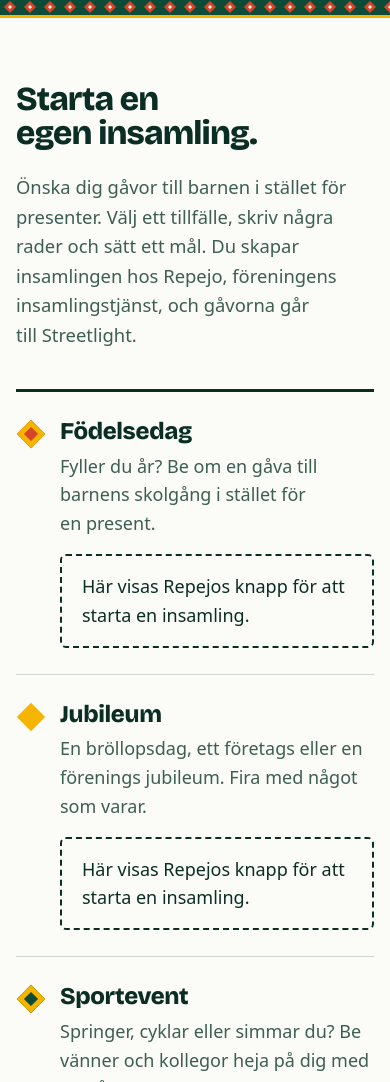
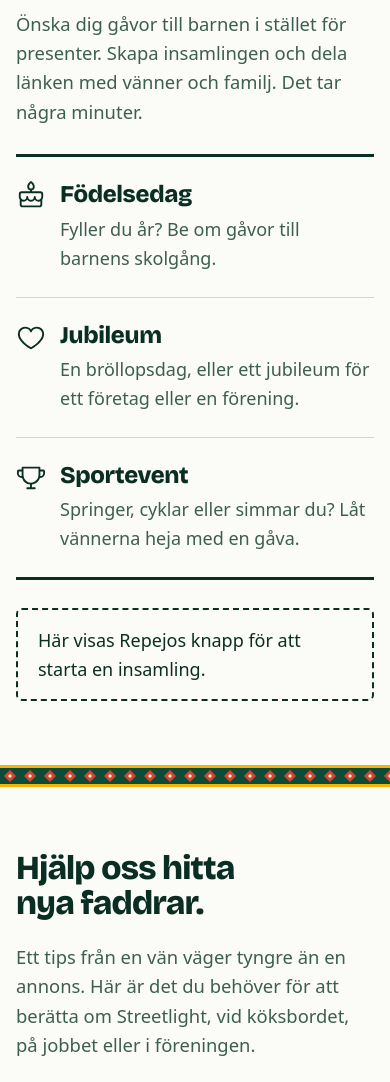
Before and after one commit to streetlight-nu/web, an Astro site: page /engagera-dig in a window 390 px wide. Shown: the part 918-2000 px from the top of the page. Built offline with nearby package versions, Linux system fonts and the light colour scheme; Astro itself is replaced by a stand-in of ours; a web font is replaced by a local one.

Commit message:
Engagera dig: tillfällena med ikoner, en knapp och kortare text
Födelsedag, Jubileum och Sportevent står i en lista med ikoner ur Phosphor
(tårta, hjärta och pokal, som i Repejos egen dialog). En enda knapp utan
kategori ersätter de tre, så Repejo frågar efter tillfället. Inledningen och
stegen är ett kort stycke, och knappen står direkt under det. Pågående
insamlingar är borttaget. Menytestet på mobil väntar tills menyn har öppnats.

Co-Authored-By: Claude Opus 5.5 <noreply@anthropic.com>

```diff
--- a/DESIGN.md
+++ b/DESIGN.md
@@ -321,6 +321,6 @@ Märket är en gatlykta ritad med en enda linje på ett rutnät om 80 × 80, med
 - **Don't** använd romben som logotyp eller fristående ikon. Den finns bara i vävningen.
 - **Don't** betona med kursiv.
 - **Don't** bygg sidor av rutnät med likadana kort. Använd Ledger, Steps eller guldtråden.
-- **Don't** använd emoji eller en ikonuppsättning. De få ikonerna ritas som SVG med samma linjetjocklek.
+- **Don't** använd emoji eller en ikonuppsättning. De få ikonerna ritas som SVG med samma linjetjocklek. Undantaget är de tre ikonerna på Engagera dig, ur Phosphor Icons i vikten Regular (MIT): en tårta, ett hjärta och en pokal. De står för samma saker som ikonerna i Repejos egen dialog för att starta en insamling, står som markör i en lista med tillfällena under Starta en egen insamling, bredvid en enda Repejo-knapp, och ligger i `Kategoriikon.astro`. Nya ikoner ur uppsättningen läggs bara till för något som saknar bra ord.
 - **Don't** ladda typsnitt från tredje part i vår egen kod, men en extern tjänst får anropas, som Repejo för julkampanjens betalning. Repejos skript kan själv hämta typsnitt och andra tjänster (ADR 0003).
 - **Don't** återinför varumärkesguidens Open Sans, #FFD200, #FF1736 eller asfaltslooken.
--- /dev/null
+++ b/src/components/Kategoriikon.astro
@@ -0,0 +1,39 @@
+---
+/**
+ * The icons for the fundraiser categories on Engagera dig: Phosphor Icons, weight Regular (MIT licence,
+ * Copyright (c) 2020 Phosphor Icons, https://phosphoricons.com). They stand for the same things as the icons in
+ * Repejo's own dialog for starting a fundraiser: a cake for Födelsedag, a heart for Jubileum and a trophy for Sportevent.
+ * Unlike Ikon.astro these are outlined shapes on a 256 grid, not strokes, so they have their own component.
+ * Decorative: the heading next to them carries the name, and they take the text colour.
+ */
+interface Props {
+  namn: "tarta" | "hjarta" | "pokal";
+  class?: string;
+}
+
+const { namn, class: klass } = Astro.props;
+---
+
+<svg class:list={["shrink-0", klass]} viewBox="0 0 256 256" aria-hidden="true" fill="currentColor" data-ikon={namn}>
+  {
+    namn === "tarta" && (
+      <>
+        <path fill="currentColor" d="M232 112a24 24 0 0 0-24-24h-72v-9a32.06 32.06 0 0 0 24-31c0-28-26.44-45.91-27.56-46.66a8 8 0 0 0-8.88 0C122.44 2.09 96 20 96 48a32.06 32.06 0 0 0 24 31v9H48a24 24 0 0 0-24 24v23.33a40.84 40.84 0 0 0 8 24.24V200a24 24 0 0 0 24 24h144a24 24 0 0 0 24-24v-40.43a40.84 40.84 0 0 0 8-24.24ZM112 48c0-13.57 10-24.46 16-29.79c6 5.33 16 16.22 16 29.79a16 16 0 0 1-32 0m-72 64a8 8 0 0 1 8-8h160a8 8 0 0 1 8 8v23.33c0 13.25-10.46 24.31-23.32 24.66A24 24 0 0 1 168 136a8 8 0 0 0-16 0a24 24 0 0 1-48 0a8 8 0 0 0-16 0a24 24 0 0 1-24.68 24C50.46 159.64 40 148.58 40 135.33Zm160 96H56a8 8 0 0 1-8-8v-27.44A38.8 38.8 0 0 0 62.88 176a39.7 39.7 0 0 0 29-11.31A40.4 40.4 0 0 0 96 160a40 40 0 0 0 64 0a40.4 40.4 0 0 0 4.13 4.67A39.67 39.67 0 0 0 192 176h1.14a38.8 38.8 0 0 0 14.86-3.44V200a8 8 0 0 1-8 8"/>
+      </>
+    )
+  }
+  {
+    namn === "hjarta" && (
+      <>
+        <path fill="currentColor" d="M178 40c-20.65 0-38.73 8.88-50 23.89C116.73 48.88 98.65 40 78 40a62.07 62.07 0 0 0-62 62c0 70 103.79 126.66 108.21 129a8 8 0 0 0 7.58 0C136.21 228.66 240 172 240 102a62.07 62.07 0 0 0-62-62m-50 174.8c-18.26-10.64-96-59.11-96-112.8a46.06 46.06 0 0 1 46-46c19.45 0 35.78 10.36 42.6 27a8 8 0 0 0 14.8 0c6.82-16.67 23.15-27 42.6-27a46.06 46.06 0 0 1 46 46c0 53.61-77.76 102.15-96 112.8"/>
+      </>
+    )
+  }
+  {
+    namn === "pokal" && (
+      <>
+        <path fill="currentColor" d="M232 64h-24V48a8 8 0 0 0-8-8H56a8 8 0 0 0-8 8v16H24A16 16 0 0 0 8 80v16a40 40 0 0 0 40 40h3.65A80.13 80.13 0 0 0 120 191.61V216H96a8 8 0 0 0 0 16h64a8 8 0 0 0 0-16h-24v-24.42c31.94-3.23 58.44-25.64 68.08-55.58H208a40 40 0 0 0 40-40V80a16 16 0 0 0-16-16M48 120a24 24 0 0 1-24-24V80h24v32q0 4 .39 8Zm144-8.9c0 35.52-29 64.64-64 64.9a64 64 0 0 1-64-64V56h128ZM232 96a24 24 0 0 1-24 24h-.5a82 82 0 0 0 .5-8.9V80h24Z"/>
+      </>
+    )
+  }
+</svg>
--- a/src/lib/repejo.ts
+++ b/src/lib/repejo.ts
@@ -24,9 +24,8 @@ export function kampanjsida(kortkod: string): string {
 }
 
 /**
- * Repejo's categories for the fundraisers a visitor starts themselves (p2p), behind `<repejo-p2p-create-button>` on
- * Engagera dig. A category is Repejo's own value; `null` until the association has given it, and the page then shows
- * the chip "fylls i" instead of a button.
+ * Repejo's categories for the fundraisers a visitor starts themselves (p2p). Engagera dig has one button without a
+ * category, so Repejo's own dialog asks which; `Repejo.astro` can still give a button one of these values.
  */
 export const INSAMLINGSKATEGORI = {
   fodelsedag: "birthday",
--- a/src/pages/[engagera].astro
+++ b/src/pages/[engagera].astro
@@ -1,13 +1,12 @@
 ---
 import BaseLayout from "@/layouts/BaseLayout.astro";
 import FyllsI from "@/components/FyllsI.astro";
+import Kategoriikon from "@/components/Kategoriikon.astro";
 import Pil from "@/components/Pil.astro";
 import Repejo from "@/components/Repejo.astro";
-import Steps from "@/components/Steps.astro";
 import TibebBand from "@/components/TibebBand.astro";
 import { buttonVariants } from "@/components/ui/button";
 import { hamtaFunktioner } from "@/lib/funktioner";
-import { INSAMLINGSKATEGORI } from "@/lib/repejo";
 import { href } from "@/lib/utils";
 
 /** The page is built only when the flag `engagera` is on (src/data/funktioner.json); otherwise /engagera-dig is a 404. */
@@ -16,36 +15,34 @@ export function getStaticPaths() {
 }
 
 /**
- * Engagera dig: what members and others can do for Streetlight with their time. A green top with the three ways as
- * jump links, then one's own fundraiser through Repejo (ADR 0003): one row per category, each with Repejo's own
- * button `<repejo-p2p-create-button>`; then Repejo's list of ongoing fundraisers (`<repejo-p2p-list>`); last, tips and material for
- * finding new fadder. What the association has not given yet (a category's code, the printed material)
- * shows the chip "fylls i".
+ * Engagera dig: what members and others can do for Streetlight with their time. A green top with the two ways as
+ * jump links, then one's own fundraiser through Repejo (ADR 0003): the occasions with their icons and one Repejo button
+ * `<repejo-p2p-create-button>` without a category, so Repejo's own dialog asks which; last, tips and material for
+ * finding new fadder. The printed material the association has not given yet shows the chip "fylls i".
  */
 
-/** The three ways, in the order the sections come. */
+/** The two ways, in the order the sections come. */
 const vagar = [
   { id: "insamling", rubrik: "Starta en egen insamling", text: "För en födelsedag, ett jubileum eller ett sportevent." },
-  { id: "pagaende", rubrik: "Ge till en pågående insamling", text: "Heja på någon som redan samlar in till barnen." },
   { id: "faddrar", rubrik: "Hjälp oss hitta nya faddrar", text: "Tips och material för att berätta om Streetlight." },
 ];
 
-/** One row per category of Repejo's own fundraisers. */
-const kategorier: { rubrik: string; text: string; kategori: string | null }[] = [
+/** The occasions, each with an icon. Repejo's own dialog asks which one when the visitor starts a fundraiser. */
+const tillfallen: { rubrik: string; text: string; ikon: "tarta" | "hjarta" | "pokal" }[] = [
   {
     rubrik: "Födelsedag",
-    text: "Fyller du år? Be om en gåva till barnens skolgång i stället för en present.",
-    kategori: INSAMLINGSKATEGORI.fodelsedag,
+    text: "Fyller du år? Be om gåvor till barnens skolgång.",
+    ikon: "tarta",
   },
   {
     rubrik: "Jubileum",
-    text: "En bröllopsdag, ett företags eller en förenings jubileum. Fira med något som varar.",
-    kategori: INSAMLINGSKATEGORI.jubileum,
+    text: "En bröllopsdag, eller ett jubileum för ett företag eller en förening.",
+    ikon: "hjarta",
   },
   {
     rubrik: "Sportevent",
-    text: "Springer, cyklar eller simmar du? Be vänner och kollegor heja på dig med en gåva.",
-    kategori: INSAMLINGSKATEGORI.sportevent,
+    text: "Springer, cyklar eller simmar du? Låt vännerna heja med en gåva.",
+    ikon: "pokal",
   },
 ];
 
@@ -128,73 +125,33 @@ const markorer = ["", "mark--cobalt", "mark--gron"];
   <TibebBand variant="thin" />
 
   <section id="insamling" aria-labelledby="insamling-rubrik" class="bg-cotton py-[clamp(64px,9vw,120px)] text-ink">
-    <div class="band-inner">
+    <div class="insamling band-inner">
+      <div class="insamling-text min-w-0">
         <h2 id="insamling-rubrik" class="text-headline">Starta en egen insamling.</h2>
-      <p class="mt-[22px] max-w-[58ch] text-lede text-ink-soft">
-        Önska dig gåvor till barnen i stället för presenter. Välj ett tillfälle, skriv några rader och sätt ett mål. Du
-        skapar insamlingen hos Repejo, föreningens insamlingstjänst, och gåvorna går till Streetlight.
+        <p class="mt-[22px] max-w-[46ch] text-lede text-ink-soft">
+          Önska dig gåvor till barnen i stället för presenter. Skapa insamlingen och dela länken med vänner och familj. Det tar några minuter.
         </p>
-      <div class="split mt-[clamp(40px,5vw,56px)]">
-        <ul class="rader min-w-0" aria-label="Välj tillfälle">
+      </div>
+      <ul class="tillfallen" aria-label="Tillfällen att samla in till">
         {
-            kategorier.map((k, i) => (
-              <li data-kategori={k.rubrik}>
-                <span class:list={["mark", markorer[i % 3]]} aria-hidden="true" />
-                <div class="rad">
+          tillfallen.map((t) => (
+            <li data-tillfalle={t.rubrik}>
+              <Kategoriikon namn={t.ikon} class="size-11 text-ink max-[520px]:size-[30px]" />
               <div class="min-w-0">
-                    <h3 class="text-title tracking-[-0.015em]">{k.rubrik}</h3>
-                    <p class="mt-1.5 max-w-[44ch] text-ink-soft">{k.text}</p>
-                  </div>
-                  <div class="handling">
-                    {k.kategori ? (
-                      <Repejo del="skapa-insamling" kategori={k.kategori} />
-                    ) : (
-                      <FyllsI>knapp fylls i</FyllsI>
-                    )}
-                  </div>
+                <h3 class="text-title tracking-[-0.015em]">{t.rubrik}</h3>
+                <p class="mt-1.5 max-w-[44ch] text-ink-soft">{t.text}</p>
               </div>
             </li>
           ))
         }
       </ul>
-        <div class="min-w-0">
-          <h3 id="sa-gar-det-till" class="text-title tracking-[-0.015em]">Så går det till</h3>
-          <Steps aria-labelledby="sa-gar-det-till" class="mt-5">
-            <li>
-              Fyll i Repejos formulär: en titel, några rader, ett målbelopp och en omslagsbild. Det tar några minuter.
-            </li>
-            <li>Dela länken med vänner och familj, i sociala medier eller som en QR-kod.</li>
-            <li>Följ hur gåvorna kommer in och hur nära målet du är.</li>
-          </Steps>
-          <p class="mt-7 max-w-[46ch] border-t-[3px] border-ink pt-5 text-ink-soft">
-            Vill du använda ett foto från Addis Abeba? Ta bara bilder som föreningen ger dig. Bilder på barnen och
-            familjerna kräver familjens samtycke.
-          </p>
-        </div>
+      <div class="insamling-knapp min-w-0">
+        <Repejo del="skapa-insamling" />
       </div>
     </div>
   </section>
 
-  <section
-    id="pagaende"
-    aria-labelledby="pagaende-rubrik"
-    class="on-green bg-green-deep py-[clamp(64px,9vw,120px)] text-cotton"
-  >
-    <div class="band-inner">
-      <div class="flex flex-wrap items-end justify-between gap-6">
-        <div class="min-w-0">
-          <h2 id="pagaende-rubrik" class="text-headline">Pågående insamlingar.</h2>
-          <p class="mt-[22px] max-w-[46ch] text-lede text-mint">
-            De här samlar in till barnen just nu. Ge en gåva till någon av dem, eller hämta idéer till din egen.
-          </p>
-        </div>
-        <a class={buttonVariants({ variant: "line" })} href="#insamling">Starta din egen</a>
-      </div>
-      <div class="lista mt-[clamp(32px,4vw,40px)]">
-        <Repejo del="insamlingar" />
-      </div>
-    </div>
-  </section>
+  <TibebBand variant="thin" />
 
   <section id="faddrar" aria-labelledby="faddrar-rubrik" class="bg-cotton py-[clamp(64px,9vw,120px)] text-ink">
     <div class="split band-inner">
@@ -271,7 +228,7 @@ const markorer = ["", "mark--cobalt", "mark--gron"];
     }
   }
 
-  /* The three ways: a Ledger on green of jump links. */
+  /* The ways: a Ledger on green of jump links. */
   .vagar ul {
     list-style: none;
     margin: 0;
@@ -295,6 +252,62 @@ const markorer = ["", "mark--cobalt", "mark--gron"];
     text-decoration-color: var(--color-gold-soft);
     text-decoration-thickness: 2px;
     text-underline-offset: 6px;
+  }
+
+  /* Starta en egen insamling: the text and its steps, then the button, on the left; the occasions on the right.
+     Under 900 px the occasions come before the button, so the visitor has seen them when they start. */
+  .insamling {
+    display: grid;
+    grid-template-columns: minmax(0, 1.1fr) minmax(0, 0.9fr);
+    grid-template-areas:
+      "text tillfallen"
+      "knapp tillfallen";
+    /* The text row is as tall as the text, so the button sits right under the intro; the taller list on the right
+       takes its extra height from the button's row. */
+    grid-template-rows: auto 1fr;
+    align-items: start;
+    column-gap: clamp(32px, 6vw, 96px);
+    row-gap: clamp(28px, 3vw, 36px);
+  }
+  .insamling-text {
+    grid-area: text;
+  }
+  .insamling-knapp {
+    grid-area: knapp;
+  }
+  @media (max-width: 900px) {
+    .insamling {
+      grid-template-columns: minmax(0, 1fr);
+      grid-template-areas:
+        "text"
+        "tillfallen"
+        "knapp";
+      grid-template-rows: none;
+    }
+  }
+
+  /* The occasions: rows as in Ledger, between thick ink rules, with the icon in the marker column. */
+  .tillfallen {
+    grid-area: tillfallen;
+    list-style: none;
+    margin: 0;
+    padding: 0;
+    border-block: 3px solid var(--color-ink);
+  }
+  .tillfallen li {
+    display: grid;
+    grid-template-columns: 44px minmax(0, 1fr);
+    gap: 20px;
+    padding-block: 24px;
+  }
+  .tillfallen li + li {
+    border-top: 1.5px solid rgba(11, 46, 36, 0.18);
+  }
+  @media (max-width: 520px) {
+    .tillfallen li {
+      grid-template-columns: 30px minmax(0, 1fr);
+      gap: 14px;
+    }
   }
 
   /* Rows as in Ledger: thick ink rules top and bottom, a woven marker, the text and an action. */
@@ -354,14 +367,6 @@ const markorer = ["", "mark--cobalt", "mark--gron"];
     }
   }
 
-  /* Repejo's list of fundraisers on a cotton panel, so it reads as it does on Repejo's own white page. */
-  .lista {
-    padding: clamp(16px, 3vw, 32px);
-    border-radius: var(--radius-lg);
-    background: var(--color-cotton);
-    color: var(--color-ink);
-  }
-
   /* Så kan du berätta: gold rhombi on green, as the markers on the gold thread. */
   .berattelse {
     list-style: none;
--- a/tests/e2e/engagera-dig.spec.ts
+++ b/tests/e2e/engagera-dig.spec.ts
@@ -11,14 +11,13 @@ test.describe("Engagera dig", () => {
     await page.goto("engagera-dig");
   });
 
-  test("toppen leder till de tre sätten att engagera sig", async ({ page }) => {
+  test("toppen leder till de två sätten att engagera sig", async ({ page }) => {
     await expect(
       page.getByRole("heading", { level: 1, name: "Engagera dig och håll ljusen tända." }),
     ).toBeVisible();
     const vagar = page.getByRole("navigation", { name: "Sätt att engagera dig" });
     for (const [namn, mal, rubrik] of [
       ["Starta en egen insamling", "#insamling", "Starta en egen insamling."],
-      ["Ge till en pågående insamling", "#pagaende", "Pågående insamlingar."],
       ["Hjälp oss hitta nya faddrar", "#faddrar", "Hjälp oss hitta nya faddrar."],
     ]) {
       const lank = vagar.getByRole("link", { name: new RegExp(`^${namn}`) });
@@ -29,36 +28,61 @@ test.describe("Engagera dig", () => {
   });
 
   test("Engagera dig finns i menyn och är aktuell sida", LAYOUT, async ({ page, isMobile }) => {
-    if (isMobile) await page.getByRole("button", { name: "Meny" }).click();
+    if (isMobile) {
+      // The menu is a React island, and Repejo's script slows this page down: a click before the island has hydrated
+      // does nothing, so click until the menu is open.
+      const meny = page.getByRole("button", { name: "Meny" });
+      await expect(async () => {
+        if ((await meny.getAttribute("aria-expanded")) !== "true") await meny.click();
+        await expect(meny).toHaveAttribute("aria-expanded", "true", { timeout: 500 });
+      }).toPass();
+    }
     await expect(page.getByRole("banner").getByRole("link", { name: "Engagera dig" })).toHaveAttribute(
       "aria-current",
       "page",
     );
   });
 
-  for (const [kategori, varde] of [
-    ["Födelsedag", "birthday"],
-    ["Jubileum", "anniversary"],
-    ["Sportevent", "sport_event"],
+  for (const [tillfalle, ikon] of [
+    ["Födelsedag", "tarta"],
+    ["Jubileum", "hjarta"],
+    ["Sportevent", "pokal"],
   ]) {
-    test(`${kategori} har Repejos knapp för egen insamling i kategorin ${varde}`, async ({ page }) => {
-      const rad = page.locator(`[data-kategori="${kategori}"]`);
-      await expect(rad.getByRole("heading", { name: kategori })).toBeVisible();
-      const knapp = rad.locator("repejo-p2p-create-button");
-      await expect(knapp).toHaveAttribute("category", varde);
-      await expect(knapp).toHaveAttribute("organisation_id", REPEJO_ORGANISATION);
-      await expect(knapp).toHaveAttribute("host", REPEJO_HOST);
-      await expect(knapp).toHaveText("Repejos knapp för egen insamling (stubb)");
-      await expect(rad.getByText("knapp fylls i")).toHaveCount(0);
+    test(`${tillfalle} har en egen ikon, rubrik och text`, async ({ page }) => {
+      const ruta = page.locator(`[data-tillfalle="${tillfalle}"]`);
+      await expect(ruta.getByRole("heading", { level: 3, name: tillfalle })).toBeVisible();
+      // The icon: decorative, in the text colour, large enough to carry the occasion.
+      const ritning = ruta.locator(`svg[data-ikon="${ikon}"]`);
+      await expect(ritning).toBeVisible();
+      await expect(ritning).toHaveAttribute("aria-hidden", "true");
+      expect((await ritning.boundingBox())!.width).toBeGreaterThanOrEqual(28);
     });
   }
 
-  test("pågående insamlingar visar Repejos lista med föreningens insamlingar", async ({ page }) => {
-    const lista = page.locator("#pagaende repejo-p2p-list");
-    await expect(lista).toHaveAttribute("organisation_id", REPEJO_ORGANISATION);
-    await expect(lista).toHaveAttribute("host", REPEJO_HOST);
-    await expect(lista).toHaveText("Repejos lista med insamlingar (stubb)");
-    await expect(page.locator("#pagaende").getByText("fylls i")).toHaveCount(0);
+  test("inledningen säger hur det går till, och knappen kommer efter den", async ({ page }) => {
+    const insamling = page.locator("#insamling");
+    const ingress = insamling.getByText("Önska dig gåvor till barnen i stället för presenter.");
+    const text = (await ingress.boundingBox())!;
+    const knappY = (await insamling.locator("repejo-p2p-create-button").boundingBox())!.y;
+    expect(knappY).toBeGreaterThan(text.y + text.height);
+  });
+
+  test("det finns en enda knapp för egen insamling, och Repejo frågar efter tillfället", async ({ page }) => {
+    // One button instead of one per occasion: it has no category, so Repejo's own dialog asks which one.
+    const knappar = page.locator("#insamling repejo-p2p-create-button");
+    await expect(knappar).toHaveCount(1);
+    const knapp = knappar.first();
+    await expect(knapp).not.toHaveAttribute("category", /.+/);
+    await expect(knapp).toHaveAttribute("organisation_id", REPEJO_ORGANISATION);
+    await expect(knapp).toHaveAttribute("host", REPEJO_HOST);
+    await expect(knapp).toHaveText("Repejos knapp för egen insamling (stubb)");
+    await expect(page.locator("#insamling").getByText("knapp fylls i")).toHaveCount(0);
+  });
+
+  test("visar inte Repejos lista med pågående insamlingar", async ({ page }) => {
+    await expect(page.locator("#pagaende")).toHaveCount(0);
+    await expect(page.locator("repejo-p2p-list")).toHaveCount(0);
+    await expect(page.getByRole("link", { name: /pågående insamling/i })).toHaveCount(0);
   });
 
   test("materialet för att hitta faddrar leder till Bli fadder och visar fylls i för det som saknas", async ({
@@ -76,15 +100,8 @@ test.describe("Engagera dig", () => {
 test("utan Repejo säger knappens plats vad som ska synas där", async ({ page }) => {
   await blockRepejo(page);
   await page.goto("engagera-dig");
-  const knapp = page.locator('[data-kategori="Födelsedag"] repejo-p2p-create-button');
+  const knapp = page.locator("#insamling repejo-p2p-create-button");
   await expect(knapp).toHaveAttribute("data-vantar", "Här visas Repejos knapp för att starta en insamling.");
   const text = await knapp.evaluate((el) => getComputedStyle(el, "::before").content);
   expect(text).toContain("Här visas Repejos knapp");
-
-  // The list keeps its place, so the page does not jump when Repejo draws it.
-  const lista = page.locator("#pagaende repejo-p2p-list");
-  expect(await lista.evaluate((el) => getComputedStyle(el, "::before").content)).toContain(
-    "Här visas Repejos lista med insamlingar",
-  );
-  expect((await lista.boundingBox())!.height).toBeGreaterThanOrEqual(480);
 });
```
Also changed, not shown: README.md. Lines whose indentation alone changed are shown as unchanged.
